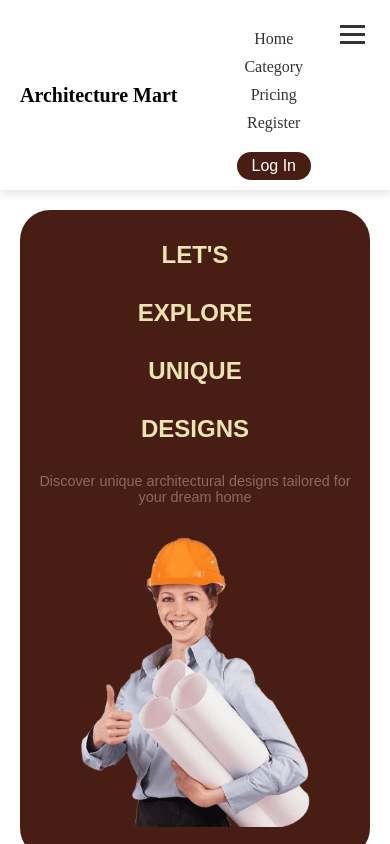
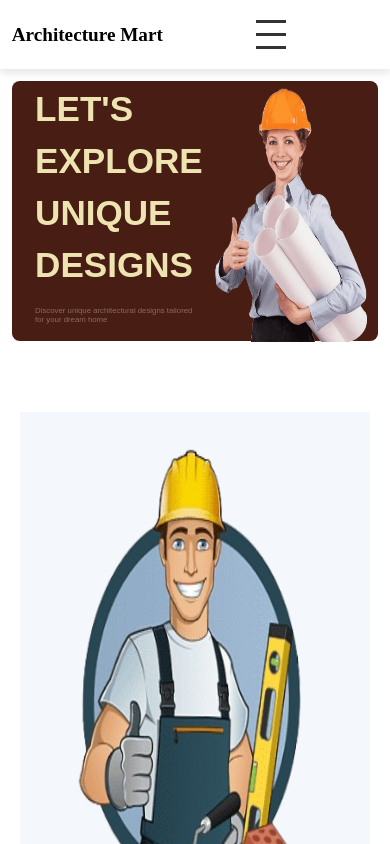
Before and after one commit to DineshPawar7/architectureMart, a React (Create React App) app in the folder frontend/: page / in a window 390 px wide. Shown: the top 844 px of the page. Built offline with nearby package versions, Linux system fonts and the light colour scheme.

Commit message:
Improve header & homepage responsiveness for all devices

```diff
--- a/frontend/src/style/Header.css
+++ b/frontend/src/style/Header.css
@@ -1,40 +1,38 @@
-
 * {
   margin: 0;
   padding: 0;
+  box-sizing: border-box;
 }
 
 .header {
   display: flex;
   align-items: center;
   justify-content: space-between;
-  padding: 10px 20px;
-  background-color: rgb(255, 255, 255);
+  padding: 15px 5%;
+  background-color: #fff;
   box-shadow: 0 4px 8px rgba(0, 0, 0, 0.1);
   position: sticky;
   top: 0;
-  z-index: 100;
+  z-index: 1000;
   font-family: "Itim", cursive;
 }
 
 .logo {
-  font-size: 1.25rem;
+  font-size: 1.5rem;
   font-weight: bold;
-  color: rgb(0, 0, 0);
+  color: black;
   text-decoration: none;
+}
+
+.nav-menu {
+  display: flex;
+  align-items: center;
 }
 
 .nav-menu ul {
   display: flex;
-  align-items: center;
-  gap: 30px;
+  gap: 25px;
   list-style: none;
-  font-size: 1rem;
-  margin: 0;
-}
-
-.nav-menu ul li {
-  display: block;
 }
 
 .nav-menu ul li a {
@@ -51,22 +49,28 @@
 .header-icons {
   display: flex;
   align-items: center;
-  gap: 15px;
+  gap: 20px;
 }
 
 .search-bar {
   display: flex;
   align-items: center;
   border: 1px solid #ddd;
-  padding: 3px 10px;
+  padding: 5px 10px;
   border-radius: 20px;
+  background-color: white;
 }
 
 .search-bar input {
   border: none;
   outline: none;
-  font-size: 0.9rem;
-  display: none;
+  font-size: 1rem;
+  width: 0;
+  transition: width 0.3s ease-in-out;
+}
+
+.search-bar.active input {
+  width: 150px;
 }
 
 .search-icon {
@@ -74,8 +78,9 @@
   cursor: pointer;
 }
 
+/* Icons */
 .icon {
-  font-size: 1.25rem;
+  font-size: 1.5rem;
   cursor: pointer;
   color: #333;
   transition: color 0.3s ease;
@@ -85,109 +90,21 @@
   color: #ff5733;
 }
 
+/* Login Button */
 .login-button {
   background-color: #481E14;
   border-radius: 20px;
-  padding: 5px 15px;
+  padding: 6px 15px;
   border: none;
   cursor: pointer;
+  color: white;
 }
 
 .login-button:hover {
   background-color: #f1da66;
 }
 
-.menu-icon {
-  display: none;
-  cursor: pointer;
-}
-
-.menu-icon div {
-  width: 25px;
-  height: 3px;
-  margin: 5px;
-  background-color: #333;
-  transition: all 0.3s ease;
-}
-
-@media (max-width: 768px) {
-  .nav-menu ul {
-    display: none;
-    flex-direction: column;
-    gap: 10px;
-    margin-top: 20px;
-    align-items: center;
-  }
-
-  .nav-menu.active ul {
-    display: flex;
-  }
-
-  .menu-icon {
-    display: block;
-    position: absolute;
-    right: 20px;
-    top: 20px;
-  }
-
-  .search-bar input {
-    display: block;
-  }
-
-  .header-icons {
-    display: flex;
-    align-items: center;
-    gap: 15px;
-    margin-left: auto;
-  }
-
-  .search-bar input {
-    display: none;
-  }
-
-  .search-bar.active input {
-    display: block;
-  }
-
-  .search-bar,
-  .icon {
-    font-size: 1.2rem;
-  }
-}
-
-
-
-
-
-
-
-
-
-
-
-/* Welcome message container */
-.welcome-message {
-  position: absolute;
-  left: 45px;
-  color: #333;
-  padding: 10px;
-  border-radius: 4px;
-  display: flex;
-  align-items: center;
-  justify-content: flex-start;
-  gap: 10px;
-  font-size: 14px;
-}
-
-.welcome-message p {
-  margin: 0;
-  font-weight: 500;
-}
-
-.welcome-message .username {
-  font-weight: bold;
-}
-
+/* Profile Section */
 .profile-icon-container {
   position: relative;
   display: inline-block;
@@ -197,7 +114,7 @@
 .profile-icon {
   width: 40px;
   height: 40px;
-  background-color: #ff0000;
+  background-color: #ff5733;
   color: white;
   font-size: 18px;
   border-radius: 50%;
@@ -207,7 +124,6 @@
   cursor: pointer;
 }
 
-/* Logout button style */
 .logout-button {
   position: absolute;
   top: 50px;
@@ -218,27 +134,87 @@
   border: none;
   border-radius: 4px;
   cursor: pointer;
+  display: none;
 }
 
-.logout-button:hover {
-  background-color: #c82333;
+.profile-icon-container:hover .logout-button {
+  display: block;
 }
 
-.nav-menu ul {
-  display: flex;
-  justify-content: space-between;
+/* Mobile view */
+.menu-icon {
+  display: none;
+  flex-direction: column;
+  cursor: pointer;
 }
 
-.nav-menu ul li:last-child {
-  margin-left: auto;
+.menu-icon div {
+  width: 30px;
+  height: 3px;
+  margin: 5px;
+  background-color: #333;
+  transition: all 0.3s ease;
+}
+
+/* ✅ Responsive Design */
+@media (max-width: 1024px) {
+  .header {
+    padding: 15px 3%;
+  }
+
+  .nav-menu ul {
+    gap: 20px;
+  }
 }
 
 @media (max-width: 768px) {
+  .nav-menu {
+    display: none;
+    flex-direction: column;
+    position: absolute;
+    top: 60px;
+    left: 0;
+    width: 100%;
+    background: white;
+    box-shadow: 0 4px 8px rgba(0, 0, 0, 0.1);
+    text-align: center;
+  }
+
+  .nav-menu.active {
+    display: flex;
+  }
+
+  .nav-menu ul {
+    flex-direction: column;
+    gap: 10px;
+    padding: 15px 0;
+  }
+
+  .menu-icon {
+    display: flex;
+  }
+
   .header-icons {
     display: none;
   }
+}
+
+@media (max-width: 480px) {
+  .logo {
+    font-size: 1.2rem;
+  }
 
   .menu-icon {
-    display: block;
+    right: 10px;
+  }
+
+  .profile-icon {
+    width: 35px;
+    height: 35px;
+    font-size: 16px;
+  }
+
+  .search-bar.active input {
+    width: 120px;
   }
 }
--- a/frontend/src/style/HomePage.css
+++ b/frontend/src/style/HomePage.css
@@ -3,36 +3,29 @@
   flex-wrap: wrap;
   justify-content: center;
   align-items: center;
-  margin: 50px;
-  padding: 20px;
+  margin: 5vw;
+  padding: 2vw;
   background-color: #481E14;
-  border-radius: 30px;
+  border-radius: 3vw;
 }
-
-/* COLOR PALETTE
-#EEE4B1 - Light Yellow
-#430A5D - Dark Purple
-#8C6A5D - Brownish
-#5F374B - Dark Pink
-*/
 
 .left-section {
   flex: 1;
-  padding: 2rem;
+  padding: 2vw;
 }
 
 .homepage-heading {
   text-transform: uppercase;
-  font-size: 6rem;
+  font-size: 6vw;
   font-family: "Archivo Black", sans-serif;
   color: #EEE4B1;
-  padding-left: 2rem;
+  padding-left: 2vw;
 }
 
 .homepage-description {
-  margin-top: 10px;
-  margin-left: 2rem;
-  font-size: 1.3rem;
+  margin-top: 1vw;
+  margin-left: 2vw;
+  font-size: 1.5vw;
   color: #8C6A5D;
 }
 
@@ -41,30 +34,84 @@
   display: flex;
   justify-content: center;
   align-items: center;
-  margin: 1rem;
+  margin-bottom: -40px;
 }
 
 .image {
-  width: 35rem;
-  height: 40rem;
-  border-radius: 8px;
+  width: 35vw;
+  height: 44vw;
+  max-width: 100%;
 }
 
-@media (max-width: 1302px) {
+/* Responsive Breakpoints */
+@media (max-width: 1024px) {
+  .homepage-heading {
+    font-size: 5vw;
+  }
+
+  .homepage-description {
+    font-size: 1.3vw;
+  }
+
   .image {
-      width: 30rem;
-      height: 30rem;
+    width: 32vw;
+    height: 40vw;
+  }
+}
+
+@media (max-width: 768px) {
+  .homepage-container {
+    margin: 4vw;
+    padding: 3vw;
+    border-radius: 2.5vw;
   }
 
   .homepage-heading {
-      font-size: 5rem;
+    font-size: 50px;
+    line-height: 30px;
+  }
+  .right-section{
+    margin-bottom: -20px;
   }
 
   .homepage-description {
-      font-size: 1.1rem;
+    font-size: 1.2vw;
+  }
+
+  .image {
+    width: 250px;
+    height: 45vw;
   }
 }
 
+@media (max-width: 480px) {
+  .homepage-container {
+    margin: 3vw;
+    padding: 2vw;
+    border-radius: 2vw;
+  }
+
+  .homepage-heading {
+    font-size: 9vw;
+    line-height: 22px;
+  }
+
+  .homepage-description {
+    font-size: 2vw;
+    margin-top: 0;
+  }
+  .right-section{
+    margin-bottom: -9px;
+  }
+
+  .image {
+    width: 60vw;
+    height: 65vw;
+  }
+}
+
+
+/*
 @media (max-width: 768px) {
   .homepage-container {
       flex-direction: column;
@@ -115,7 +162,7 @@
   }
 }
 
-
+ */
 
 
 
```
